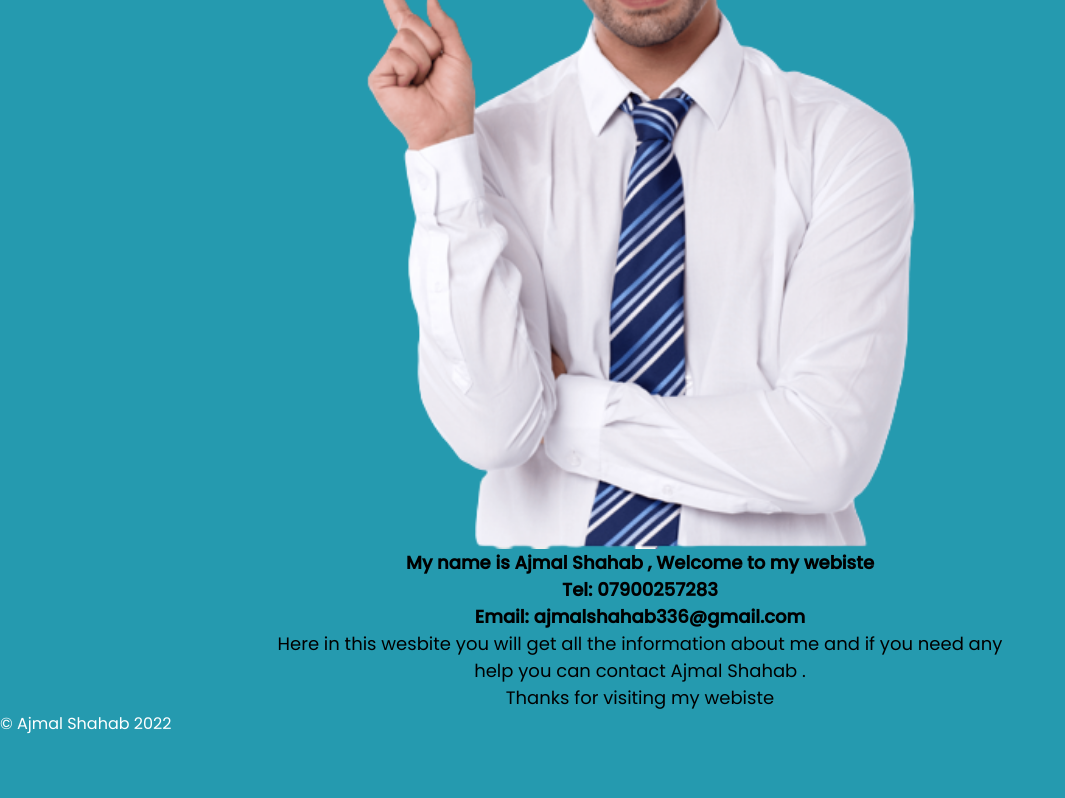
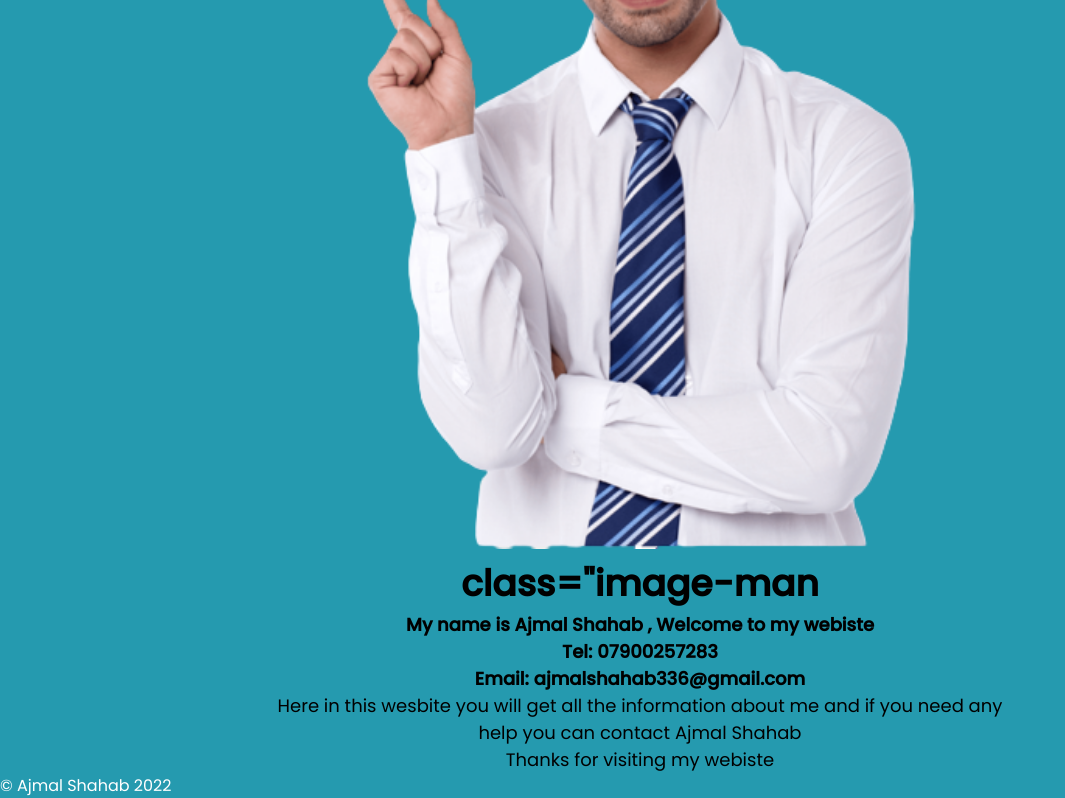
Before and after one commit to Ajmalshahab/Created-mobile-and-css-files, a plain HTML site: page index.html in a window 1280 px wide. Shown: the part 324-1122 px from the top of the page, without its empty margins (0-1065 px from the left). Before the commit the page ends 1060 px from the top, so only its background shows below. Drawn offline with Linux system fonts and the light colour scheme.

Commit message:
index page validation

```diff
--- a/index.html
+++ b/index.html
@@ -1,5 +1,5 @@
+<!DOCTYPE html>
 <html lang="en">
-
 <head>
   <meta charset="UTF-8">
   <meta name="viewport" content="width=device-width, initial-scale=1">
@@ -53,13 +53,9 @@
 
     <div class="Homepage">
 
-
-      <p>
-
         <post>
           <img src="images/man.png" alt="placeholder" class="responsive">
-          <h1 class="mage-title">
-          </h1>
+          <h1> class="image-man </h1>
         </post>
 
 
@@ -71,14 +67,15 @@
         <p>
           Here in this wesbite you will get all the information about me and if you need any help you can contact
           Ajmal Shahab
-          .</p>
+        </p>
 
 
         <p>
-          Thanks for visiting my webiste</p>
+          Thanks for visiting my webiste
+        </p>
 
-    </div>
-    </p>
+      </div>
+
   </main>
 
 
```
Also changed, not shown: portfolio.html (+1 -0 lines).
